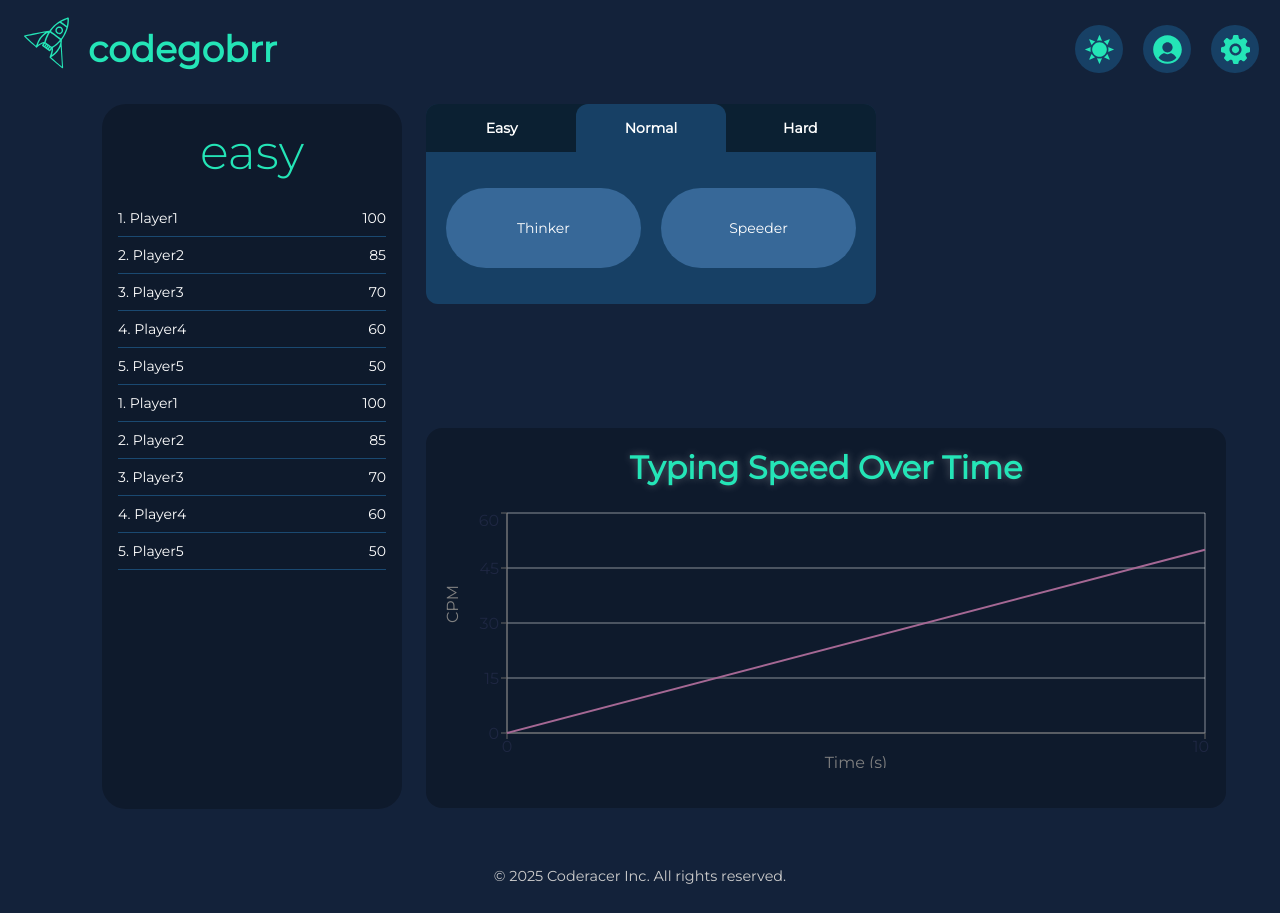
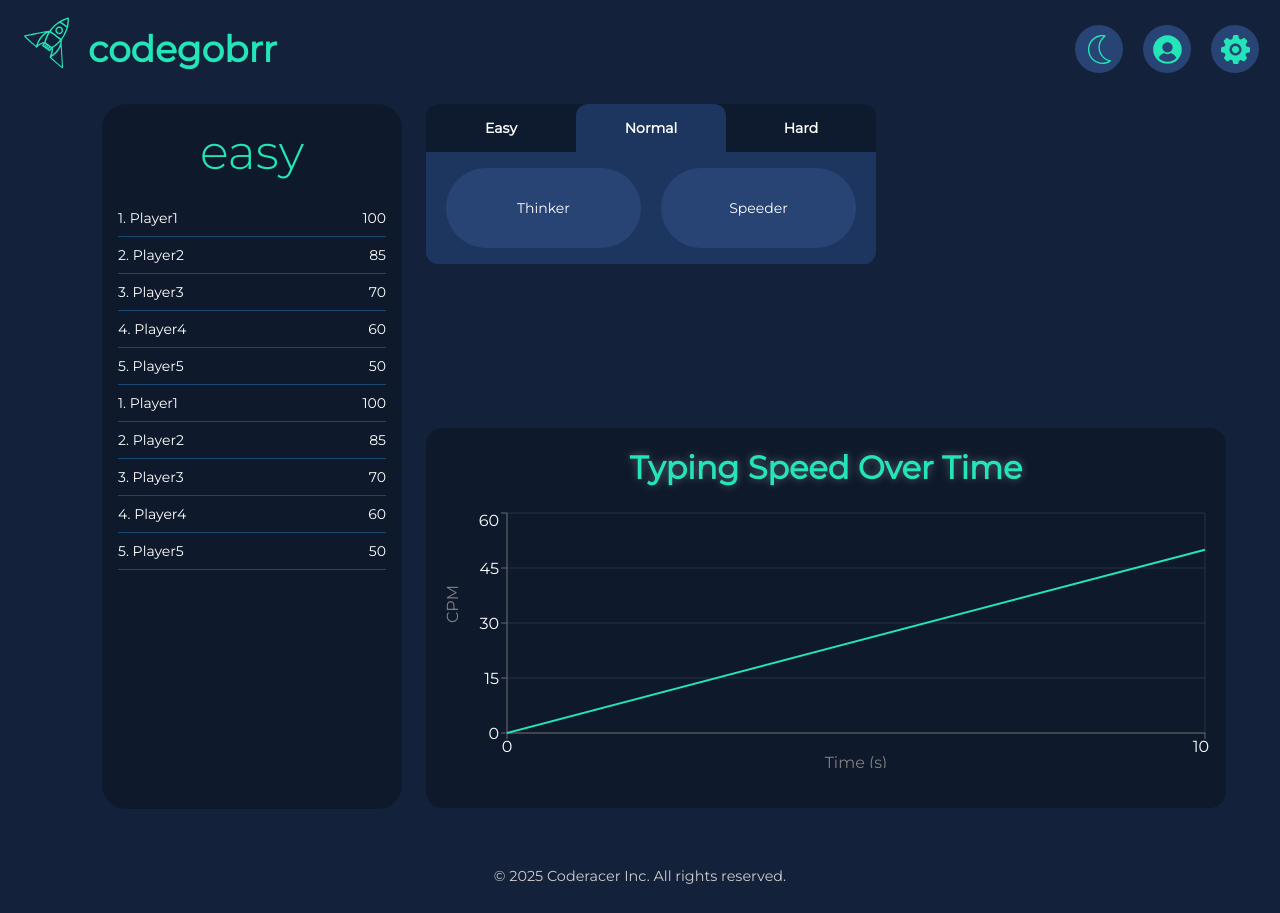
Before and after one commit to JavaBootcampJuly2025/Coderacer, a React (Create React App) app in the folder frontend/: page / in a window 1280 px wide. Built offline with nearby package versions, Linux system fonts and the light colour scheme.

Commit message:
Fixed border issues, fixed themes, it now remembers

```diff
--- a/frontend/src/components/RightPanel.jsx
+++ b/frontend/src/components/RightPanel.jsx
@@ -8,9 +8,9 @@ import { useTheme } from '../styles/ThemeContext';
 const PANEL_CONFIG = {
     panel: {
         width: '450px',
-        height: '200px',
+        height: '160px',
         borderRadius: '12px',
-        background: 'var(--primary-button)',
+        background: 'var(--inbetween)',
         paddingX: '5',
     },
     buttons: {
@@ -20,7 +20,7 @@ const PANEL_CONFIG = {
             height: '20',
             textSize: 'sm',
             font: 'montserrat',
-            background: 'var(--inbetween)',
+            background: 'var(--primary-button)',
             hoverBackground: 'var(--primary-button-hover)',
             textColor: 'var(--text)',
             borderRadius: 'full',
--- a/frontend/src/components/ui/LevelSwitch.jsx
+++ b/frontend/src/components/ui/LevelSwitch.jsx
@@ -9,15 +9,14 @@ const CONFIG = {
         height: '12',
         backgroundColor: 'var(--black)',
         borderRadius: '12px 12px 0 0', // Rounded top corners, square bottom
-        borderColor: 'var(--transparent)',
     },
     slider: {
         width: '150px',
         height: '12',
-        backgroundColor: 'var(--primary-button)',
+        backgroundColor: 'var(--inbetween)',
         borderRadius: '12px 12px 0 0',
-        borderColor: 'var(--inbetween)',
-        transition: 'transform 0.1s ease-in-out', // Fancier animation without scale
+        borderColor: 'var(--primary-button)',
+        transition: 'transform 0.1s ease-in-out',
     },
     button: {
         textColor: 'var(--text)',
@@ -27,7 +26,7 @@ const CONFIG = {
         zIndex: '20',
     },
     hoverOverlay: {
-        backgroundColor: 'var(--primary-button-hover)',
+        backgroundColor: 'var(--sliderhover)',
         borderRadius: '12px 12px 0 0',
         transition: 'opacity 0.2s ease-in-out',
     },
@@ -44,7 +43,7 @@ const LevelSwitch = () => {
 
     const selectedIndex = options.indexOf(selected);
     const sliderStyle = {
-        transform: `translateX(${selectedIndex * parseInt(CONFIG.slider.width) - 1}px) translateY(-1px)`,
+        transform: `translateX(${selectedIndex * parseInt(CONFIG.slider.width)}px) `,
         backgroundColor: CONFIG.slider.backgroundColor,
         transition: CONFIG.slider.transition,
         borderRadius: CONFIG.slider.borderRadius,
@@ -52,7 +51,7 @@ const LevelSwitch = () => {
 
     return (
         <div
-            className={`flex w-[${CONFIG.panel.width}] h-${CONFIG.panel.height} bg-[${CONFIG.panel.backgroundColor}] overflow-hidden border border-[${CONFIG.panel.borderColor}]`}
+            className={`flex w-[${CONFIG.panel.width}] h-${CONFIG.panel.height} bg-[${CONFIG.panel.backgroundColor}] overflow-hidden`}
             style={{ borderRadius: CONFIG.panel.borderRadius }}
         >
             <div
@@ -70,9 +69,8 @@ const LevelSwitch = () => {
                         style={{
                             backgroundColor: CONFIG.hoverOverlay.backgroundColor,
                             borderRadius: CONFIG.hoverOverlay.borderRadius,
-                            width: `calc(${CONFIG.slider.width} + 2px)`, // Increase by 2px (1px each side)
-                            height: `calc(${CONFIG.panel.height} + 2px)`, // Increase by 2px (1px each side)
-                            margin: '-1px', // Offset to extend 1px beyond button
+                            width: CONFIG.slider.width,
+                            height: CONFIG.panel.height,
                         }}
                     />
                     <span className="relative z-30 pointer-events-none">{option}</span>
--- a/frontend/src/styles/ThemeContext.js
+++ b/frontend/src/styles/ThemeContext.js
@@ -1,12 +1,16 @@
-// src/styles/ThemeContext.js
-import React, { createContext, useContext, useState } from 'react';
+import React, { createContext, useContext, useState, useEffect } from 'react';
 import themes from './colors';
 
 const ThemeContext = createContext();
 
 export const ThemeProvider = ({ children }) => {
-    const [theme, setTheme] = useState('light');
+    // Initialize theme from localStorage or default to 'dark'
+    const [theme, setTheme] = useState(() => {
+        const savedTheme = localStorage.getItem('theme');
+        return savedTheme && themes[savedTheme] ? savedTheme : 'dark';
+    });
 
+    // Apply theme by setting CSS variables
     const applyTheme = (themeName) => {
         const root = document.documentElement;
         const selectedTheme = themes[themeName];
@@ -14,7 +18,14 @@ export const ThemeProvider = ({ children }) => {
             root.style.setProperty(`--${key.replace(/([A-Z])/g, '-$1').toLowerCase()}`, selectedTheme[key]);
         });
         setTheme(themeName);
+        // Save theme to localStorage
+        localStorage.setItem('theme', themeName);
     };
+
+    // Apply theme on initial render
+    useEffect(() => {
+        applyTheme(theme);
+    }, []); // Empty dependency array ensures this runs once on mount
 
     return (
         <ThemeContext.Provider value={{ theme, applyTheme, themes }}>
--- a/frontend/src/styles/colors.js
+++ b/frontend/src/styles/colors.js
@@ -6,7 +6,7 @@ const themes = {
         incorrectChar: '#cd0b0b',
         unwrittenChar: '#2a6a9f', // Added for unwritten text
         caret: '#ffbe26',
-        primaryButton: '#1d365f',
+        primaryButton: '#284475',
         primaryButtonHover: '#344e7a',
         background: '#13223A',
         text: '#fff',
@@ -15,11 +15,11 @@ const themes = {
         border: 'rgba(255, 255, 255, 1)',
         footerText: '#ccc',
         borderGray: '#1a4971',
-        inbetween: '#284475',
+        inbetween: '#1d365f',
         light: '#164270',
         transparent: 'rgba(0,0,0,0)',
         black: 'rgba(0,0,0,0.5)',
-        sliderhover: '#293750'
+        sliderhover: '#222e45'
     },
     light: {
         defaultChar: '#aaa',
@@ -27,8 +27,8 @@ const themes = {
         incorrectChar: '#cd0b0b',
         unwrittenChar: '#b19bac', // Lighter green for dark theme
         caret: '#1e2742',
-        primaryButton: '#c9c0ef',
-        primaryButtonHover: '#9e96d3',
+        primaryButton: '#d5c1e8',
+        primaryButtonHover: '#d8c6ea',
         background: '#e2dbe8',
         text: '#1e2742',
         accent: '#a56894',
@@ -36,11 +36,11 @@ const themes = {
         border: 'rgba(255, 255, 255, 0.5)',
         footerText: '#1e2742',
         borderGray: '#555',
-        inbetween: '#00234d',
+        inbetween: '#c8acd4',
         light: '#164270',
         transparent: 'rgba(0,0,0,0)',
-        black: 'rgba(0,0,0,0.5)',
-        sliderhover: '#293750'
+        black: 'rgba(0,0,0,0.22)',
+        sliderhover: '#b598ba'
     },
 };
 
```
